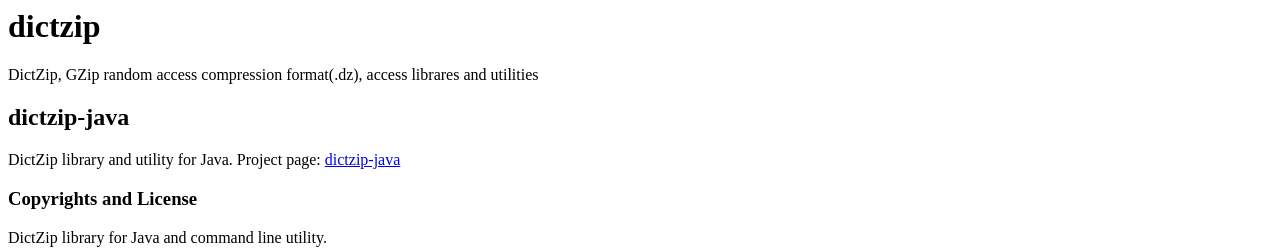
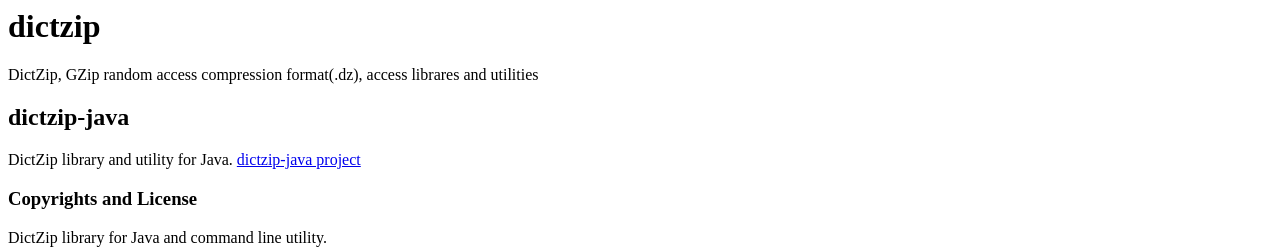
Before and after one commit to dictzip/dictzip.github.io, a plain HTML site: page index.html in a window 1280 px wide. Shown: the top 249 px of the page. Drawn offline with Linux system fonts and the light colour scheme.

Commit message:
Update project url
Signed-off-by: Hiroshi Miura <miurahr@linux.com>

```diff
--- a/index.html
+++ b/index.html
@@ -5,7 +5,7 @@
 <h2>dictzip-java</h2>
 
 <p>DictZip library and utility for Java.
-Project page: <a href="https://dictzip.github.io/dictzip-java">dictzip-java</a></p>
+<a href="https://github.com/dictzip/dictzip-java">dictzip-java project</a></p>
 
 <h3>Copyrights and License</h3>
 
```
Also changed, not shown: 1 other file.
